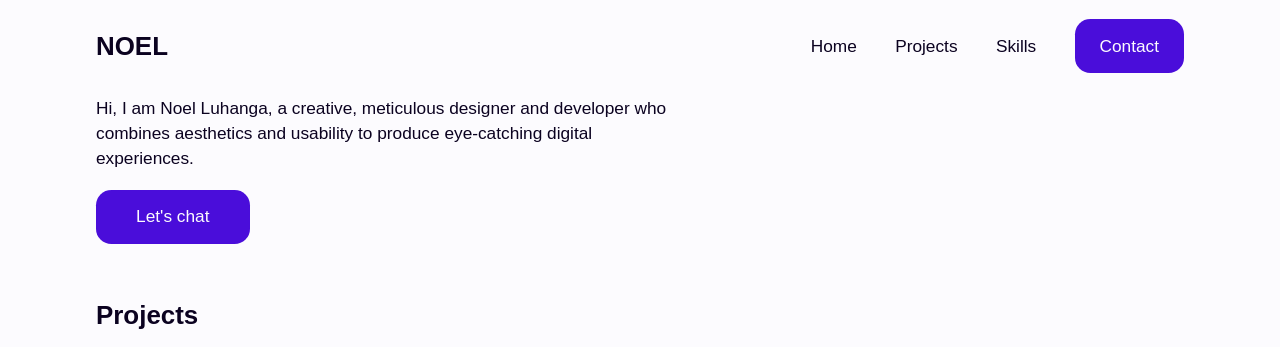
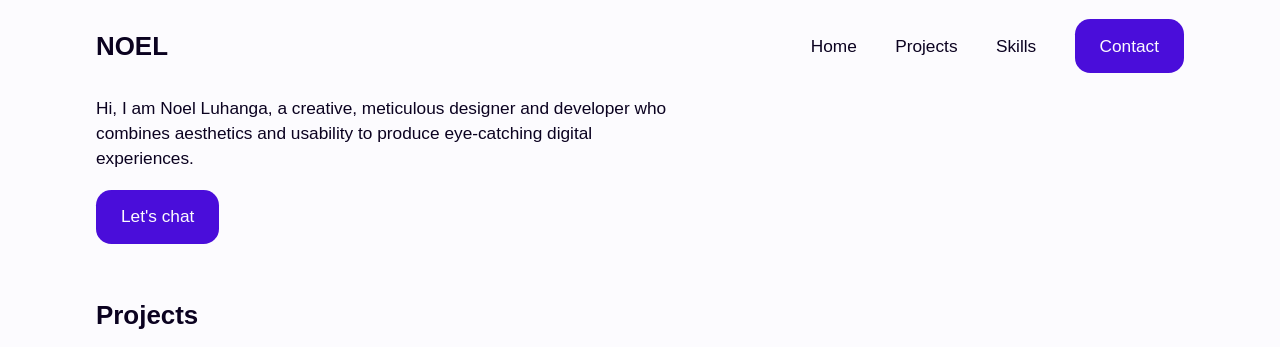
Before and after one commit to noeljayr/noeljayr.github.io, a PHP site: page /index.html in a window 1280 px wide. Shown: the top 347 px of the page. Run offline with PHP 8.4, Linux system fonts and the light colour scheme; some web fonts are replaced.

Commit message:
Update index.css

```diff
--- a/index.css
+++ b/index.css
@@ -148,7 +148,7 @@ a {
 }
 
 .hero .cta {
-  width: 8rem;
+  width: fit-content;
   margin-top: 1rem;
 }
 
```
